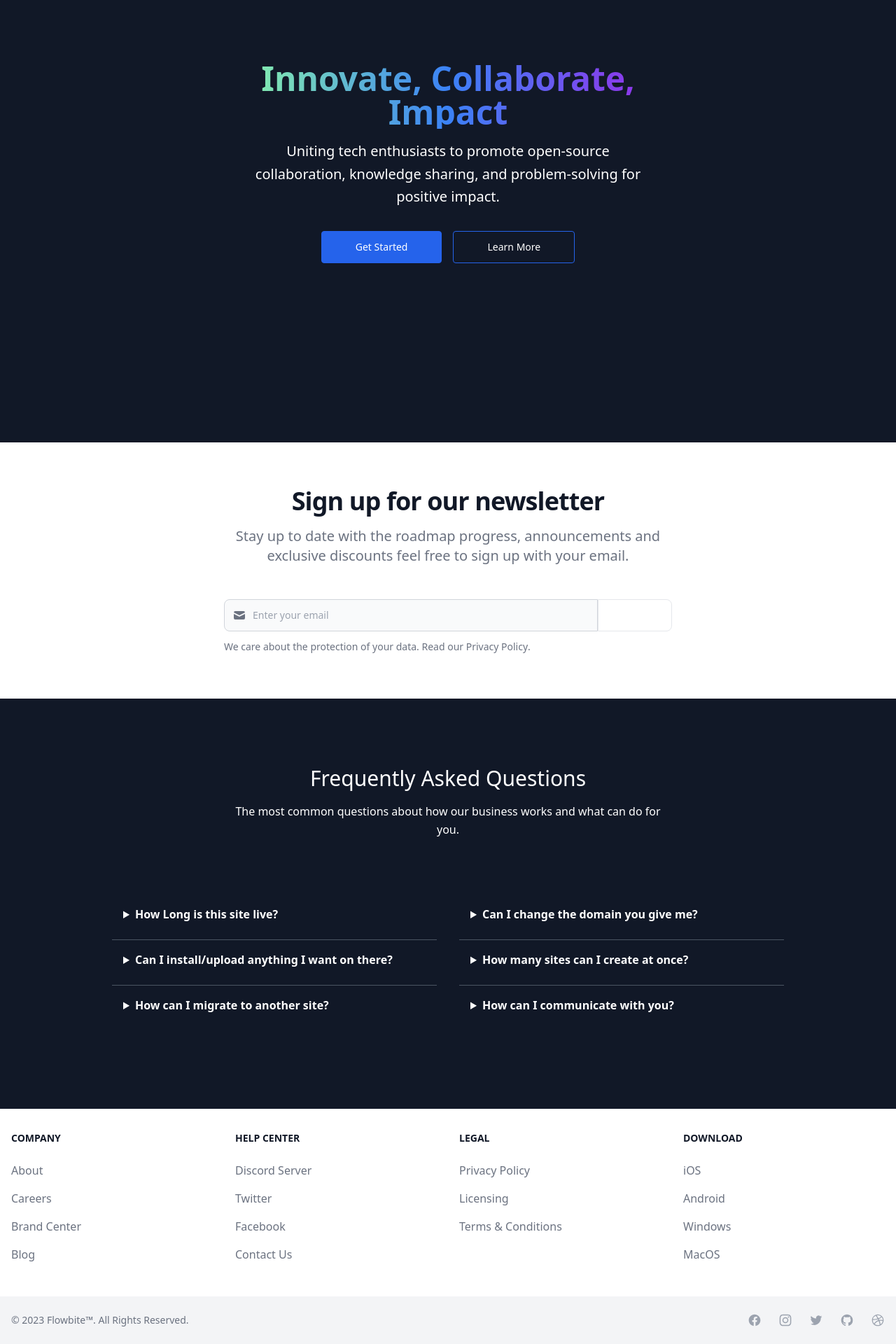
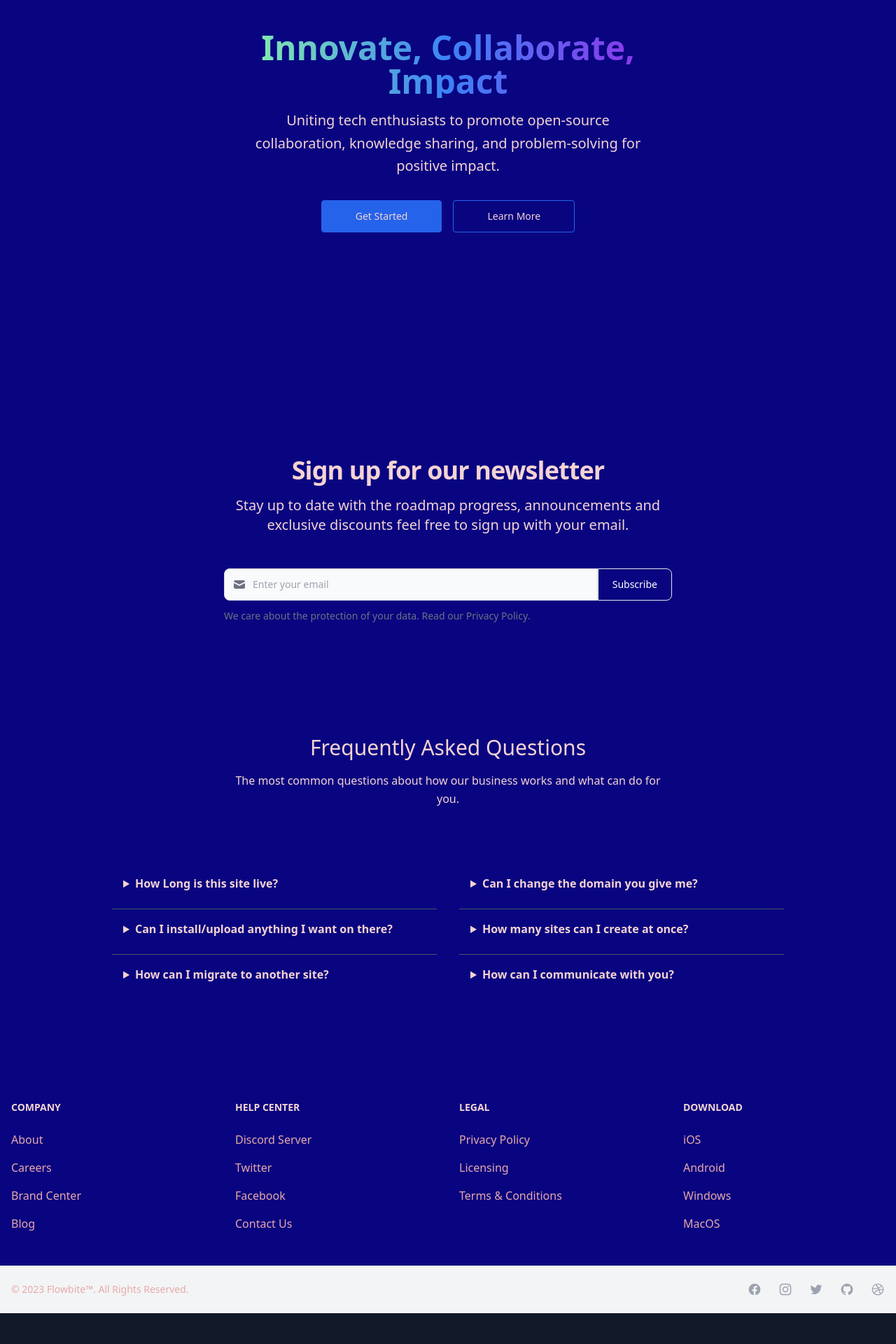
Before and after one commit to TechNodes2-0/TechNode-Community-Website, a React (Vite) app in the folder Technodes/: page / in a window 1280 px wide. Shown: the part 232-2152 px from the top of the page at 70% size. After the commit the page ends 2108 px from the top, so only its background shows below. Built offline with nearby package versions, Linux system fonts and the light colour scheme.

Commit message:
defined basic colors for UI and fixed navbar

```diff
--- a/Technodes/src/App.jsx
+++ b/Technodes/src/App.jsx
@@ -5,7 +5,7 @@ import Error from "./Pages/Error";
 
 export default function App() {
   return (
-    <div className="bg-#116278">
+    <div>
       <BrowserRouter basename="/">
         <Routes>
           <Route path="/" element={<Home />}></Route>
--- a/Technodes/src/Pages/Home.jsx
+++ b/Technodes/src/Pages/Home.jsx
@@ -7,13 +7,13 @@ import Footer from "../components/Footer";
 
 function Home() {
   return (
-    <>
+    <div className="bg-primary">
       <Navbar />
       <HeroSection />
       <NewsLetter />
       <FAQ />
       <Footer />
-    </>
+    </div>
   );
 }
 
--- a/Technodes/src/components/FAQ.jsx
+++ b/Technodes/src/components/FAQ.jsx
@@ -3,7 +3,7 @@ import React from "react";
 export default function FAQ() {
   return (
     <div>
-      <section className="text-white bg-gray-900">
+      <section className="text-textcolor bg-primary">
         <div className="container px-5 py-24 mx-auto">
           <div className="text-center mb-20">
             <h1 className="sm:text-3xl text-2xl font-medium text-center title-font mb-4">
--- a/Technodes/src/components/Footer.jsx
+++ b/Technodes/src/components/Footer.jsx
@@ -3,14 +3,14 @@ import React from "react";
 export default function Footer() {
   return (
     <div>
-      <footer class="bg-white dark:bg-gray-900">
+      <footer class="bg-primary ">
         <div class="mx-auto w-full max-w-screen-xl">
           <div class="grid grid-cols-2 gap-8 px-4 py-6 lg:py-8 md:grid-cols-4">
             <div>
-              <h2 class="mb-6 text-sm font-semibold text-gray-900 uppercase dark:text-white">
+              <h2 class="mb-6 text-sm font-semibold text-textcolor uppercase">
                 Company
               </h2>
-              <ul class="text-gray-500 dark:text-gray-400 font-medium">
+              <ul class="text-textdark font-medium">
                 <li class="mb-4">
                   <a href="#" class=" hover:underline">
                     About
@@ -34,10 +34,10 @@ export default function Footer() {
               </ul>
             </div>
             <div>
-              <h2 class="mb-6 text-sm font-semibold text-gray-900 uppercase dark:text-white">
+              <h2 class="mb-6 text-sm font-semibold text-textcolor uppercase">
                 Help center
               </h2>
-              <ul class="text-gray-500 dark:text-gray-400 font-medium">
+              <ul class="text-textdark font-medium">
                 <li class="mb-4">
                   <a href="#" class="hover:underline">
                     Discord Server
@@ -61,10 +61,10 @@ export default function Footer() {
               </ul>
             </div>
             <div>
-              <h2 class="mb-6 text-sm font-semibold text-gray-900 uppercase dark:text-white">
+              <h2 class="mb-6 text-sm font-semibold text-textcolor uppercase">
                 Legal
               </h2>
-              <ul class="text-gray-500 dark:text-gray-400 font-medium">
+              <ul class="text-textdark font-medium">
                 <li class="mb-4">
                   <a href="#" class="hover:underline">
                     Privacy Policy
@@ -83,10 +83,10 @@ export default function Footer() {
               </ul>
             </div>
             <div>
-              <h2 class="mb-6 text-sm font-semibold text-gray-900 uppercase dark:text-white">
+              <h2 class="mb-6 text-sm font-semibold text-textcolor uppercase ">
                 Download
               </h2>
-              <ul class="text-gray-500 dark:text-gray-400 font-medium">
+              <ul class="text-textdark font-medium">
                 <li class="mb-4">
                   <a href="#" class="hover:underline">
                     iOS
@@ -111,7 +111,7 @@ export default function Footer() {
             </div>
           </div>
           <div class="px-4 py-6 bg-gray-100 dark:bg-gray-700 md:flex md:items-center md:justify-between">
-            <span class="text-sm text-gray-500 dark:text-gray-300 sm:text-center">
+            <span class="text-sm text-textdark dark:text-gray-300 sm:text-center">
               © 2023 <a href="https://flowbite.com/">Flowbite™</a>. All Rights
               Reserved.
             </span>
--- a/Technodes/src/components/HeroSection.jsx
+++ b/Technodes/src/components/HeroSection.jsx
@@ -3,7 +3,7 @@ import React from "react";
 export default function HeroSection() {
   return (
     <div>
-      <section className="bg-gray-900 text-white">
+      <section className="bg-primary">
         <div className="mx-auto max-w-screen-xl px-4 py-32 lg:flex lg:h-screen lg:items-center">
           <div className="mx-auto max-w-3xl text-center">
             <h1 className="bg-gradient-to-r from-green-300 via-blue-500 to-purple-600 bg-clip-text text-3xl font-extrabold text-transparent sm:text-5xl">
@@ -11,21 +11,21 @@ export default function HeroSection() {
               <span className="sm:block"> Impact </span>
             </h1>
 
-            <p className="mx-auto mt-4 max-w-xl sm:text-xl/relaxed">
+            <p className="mx-auto mt-4 max-w-xl sm:text-xl/relaxed text-textcolor">
               Uniting tech enthusiasts to promote open-source collaboration,
               knowledge sharing, and problem-solving for positive impact.
             </p>
 
             <div className="mt-8 flex flex-wrap justify-center gap-4">
               <a
-                className="block w-full rounded border border-blue-600 bg-blue-600 px-12 py-3 text-sm font-medium text-white hover:bg-transparent hover:text-white focus:outline-none focus:ring active:text-opacity-75 sm:w-auto"
+                className="block w-full rounded border border-blue-600 bg-blue-600 px-12 py-3 text-sm font-medium text-textcolor hover:bg-transparent hover:text-white focus:outline-none focus:ring active:text-opacity-75 sm:w-auto"
                 href="/get-started"
               >
                 Get Started
               </a>
 
               <a
-                className="block w-full rounded border border-blue-600 px-12 py-3 text-sm font-medium text-white hover:bg-blue-600 focus:outline-none focus:ring active:bg-blue-500 sm:w-auto"
+                className="block w-full rounded border border-blue-600 px-12 py-3 text-sm font-medium text-textcolor hover:bg-blue-600 focus:outline-none focus:ring active:bg-blue-500 sm:w-auto"
                 href="/about"
               >
                 Learn More
--- a/Technodes/src/components/Navbar.jsx
+++ b/Technodes/src/components/Navbar.jsx
@@ -9,8 +9,8 @@ export default function Navbar() {
   };
 
   return (
-    <div>
-      <nav className="bg-white border-gray-200 dark:bg-gray-900">
+    <div className="px-[2vw] pt-5 bg-primary ">
+      <nav className="bg-white border-gray-200 dark:bg-gray-900 rounded-2xl fixed w-[94vw] z-10">
         <div className="max-w-screen-xl flex flex-wrap items-center justify-between mx-auto p-4">
           <a href="https://flowbite.com/" className="flex items-center">
             <img src={logo} className="h-8 mr-3" alt="TechNodes" />
--- a/Technodes/src/components/NewsLetter.jsx
+++ b/Technodes/src/components/NewsLetter.jsx
@@ -3,13 +3,13 @@ import React from "react";
 export default function NewsLetter() {
   return (
     <div>
-      <section class="bg-white dark:bg-gray-900">
+      <section class="bg-primary">
         <div class="py-8 px-4 mx-auto max-w-screen-xl lg:py-16 lg:px-6">
           <div class="mx-auto max-w-screen-md sm:text-center">
-            <h2 class="mb-4 text-3xl tracking-tight font-extrabold text-gray-900 sm:text-4xl dark:text-white">
+            <h2 class="mb-4 text-3xl tracking-tight font-extrabold text-textcolor sm:text-4xl ">
               Sign up for our newsletter
             </h2>
-            <p class="mx-auto mb-8 max-w-2xl font-light text-gray-500 md:mb-12 sm:text-xl dark:text-gray-400">
+            <p class="mx-auto mb-8 max-w-2xl font-light text-textcolor md:mb-12 sm:text-xl ">
               Stay up to date with the roadmap progress, announcements and
               exclusive discounts feel free to sign up with your email.
             </p>
--- a/Technodes/tailwind.config.js
+++ b/Technodes/tailwind.config.js
@@ -2,7 +2,17 @@
 export default {
   content: ["./index.html", "./src/**/*.{js,ts,jsx,tsx}"],
   theme: {
-    extend: {},
+    backgroundColor: theme => ({
+     ...theme('colors'),
+     'primary': '#090580',
+     'secondary': '#46458C'
+    }),
+    extend: {
+      colors: {
+        'textcolor': '#F4D3D3',
+        'textdark': '#E8A9A9'
+      }
+    }
   },
   plugins: [],
 };
```
